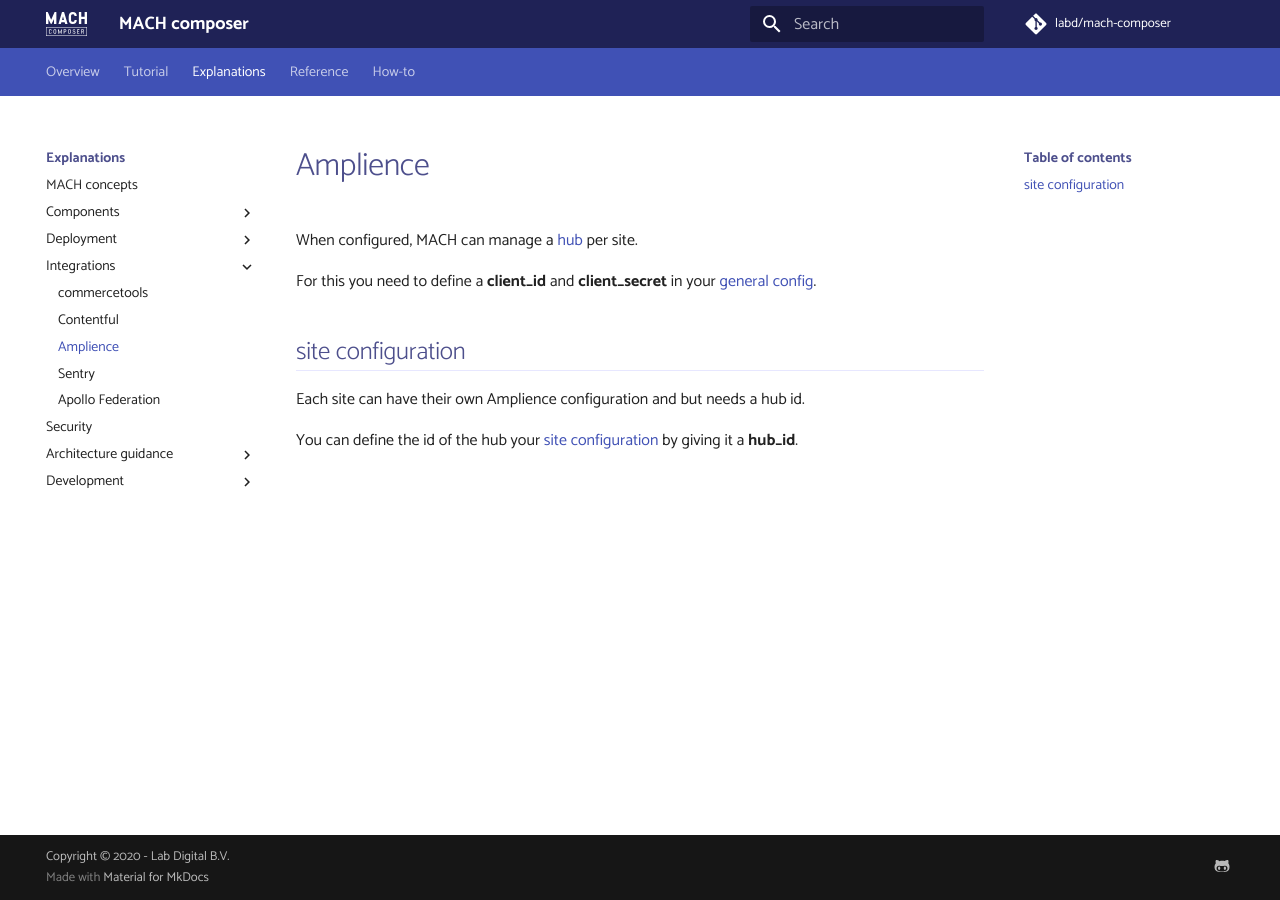
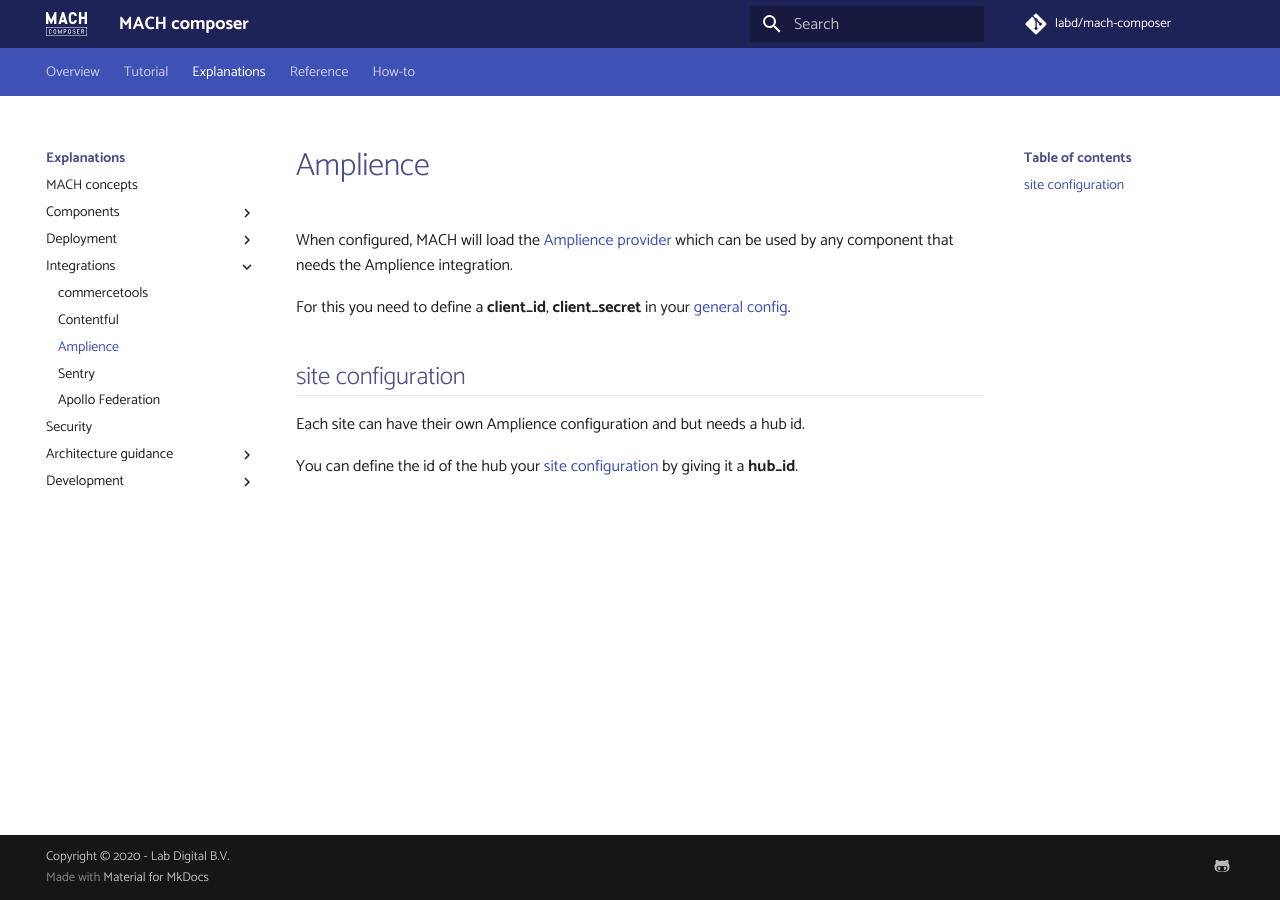
Before and after one commit to mach-composer/mach-composer-cli, an MkDocs documentation site: the page built from docs/src/topics/integrations/amplience.md, in a window 1280 px wide. Built offline with MkDocs 1.6.1 and Material for MkDocs 9.7.7, drawn with Linux system fonts in a browser that asks for light colours; a script that is not in the unit is left out; comment, search, counter and statistics services are not loaded.

Commit message:
Add amplience provider

```diff
--- a/docs/src/topics/integrations/amplience.md
+++ b/docs/src/topics/integrations/amplience.md
@@ -1,8 +1,8 @@
 # Amplience
 
-When configured, MACH can manage a [hub](https://amplience.com/docs/intro/hubsandrepositories.html) per site.
+When configured, MACH will load the [Amplience provider](https://registry.terraform.io/providers/labd/amplience/latest) which can be used by any component that needs the Amplience integration.
 
-For this you need to define a **client_id** and **client_secret** in your [general config](../../reference/syntax/global.md#amplience).
+For this you need to define a **client_id**, **client_secret** in your [general config](../../reference/syntax/global.md#amplience).
 
 ## site configuration
 
```
Also changed, not shown: 3 other files.
